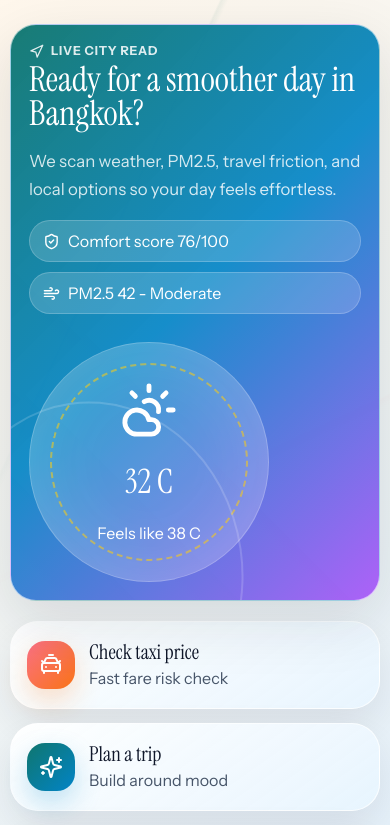
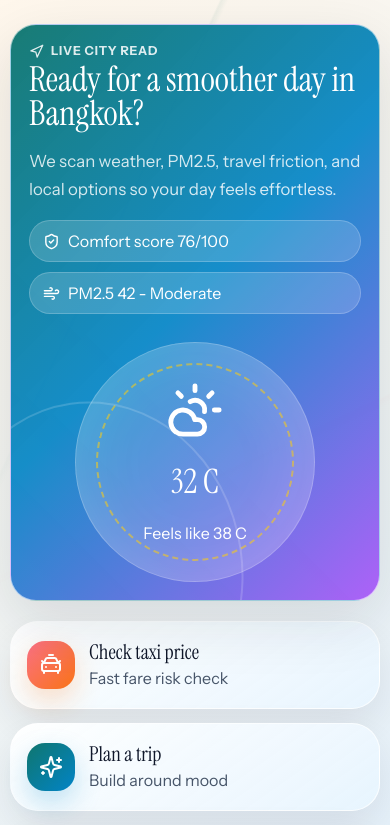
Before and after one commit to helodrys/Super-ai-hackaton-4-online, a React (Vite) app: page / in a window 390 px wide. Shown: the top 825 px of the page. Built offline with nearby package versions, Linux system fonts and the light colour scheme; no server answers.

Commit message:
Center weather orbit on mobile

```diff
--- a/src/styles/global.css
+++ b/src/styles/global.css
@@ -2550,7 +2550,10 @@ textarea {
   }
 
   .weather-orbit {
+    justify-self: center;
+    width: min(240px, 100%);
     max-width: 240px;
+    margin-inline: auto;
   }
 
   .option-grid,
```
